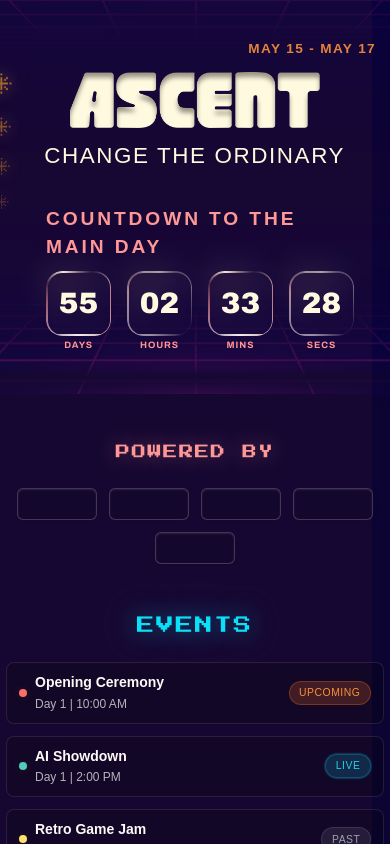
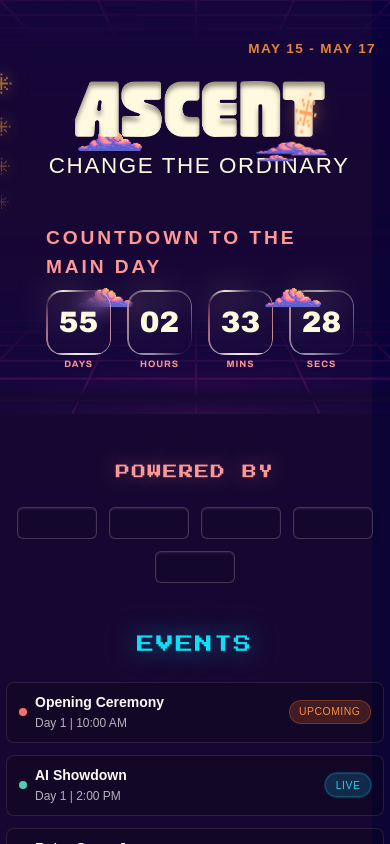
Before and after one commit to Ascent-2026/ascent, a Next.js app: page /home in a window 390 px wide. Shown: the top 844 px of the page. Built offline with nearby package versions, Linux system fonts and the light colour scheme; no server answers; a web font is replaced by a local one.

Commit message:
Fix mobile home clouds visibility, layering, and animation

```diff
--- a/styles/homepage.module.css
+++ b/styles/homepage.module.css
@@ -494,6 +494,28 @@
   }
 }
 
+@keyframes floatLeftMobile {
+  0%,
+  100% {
+    transform: translateX(-8px);
+  }
+
+  50% {
+    transform: translateX(-20px);
+  }
+}
+
+@keyframes floatRightMobile {
+  0%,
+  100% {
+    transform: translateX(8px);
+  }
+
+  50% {
+    transform: translateX(20px);
+  }
+}
+
 @media (max-width: 768px) {
   .pageContainer {
     width: 100%;
@@ -505,23 +527,102 @@
   }
 
   .headingSection {
+    position: relative;
     flex-direction: column;
-    gap: 1rem;
+    gap: 0.85rem;
+    min-height: clamp(120px, 28vw, 180px);
   }
 
   .cloudLeft,
   .cloudRight {
-    display: none;
+    display: flex;
+    position: absolute;
+    top: 50%;
+    transform: translateY(-50%);
+    pointer-events: none;
+  }
+
+  .cloudLeft {
+    left: clamp(0.2rem, 2vw, 0.8rem);
+    z-index: 7;
+  }
+
+  .cloudRight {
+    right: clamp(0.2rem, 2vw, 0.8rem);
+    z-index: 12;
+  }
+
+  .cloudLeft img,
+  .cloudRight img {
+    width: clamp(78px, 26vw, 120px);
+    max-height: clamp(46px, 13vw, 78px);
+  }
+
+  .cloudLeft > img,
+  .cloudRight > img {
+    transform: translateX(0);
+  }
+
+  .cloudLeft > img {
+    animation: floatRightMobile 8.5s ease-in-out infinite;
+  }
+
+  .cloudRight > img {
+    animation: floatLeftMobile 8s ease-in-out infinite;
+  }
+
+  .titleContainer {
+    margin-left: 0;
+    z-index: 10;
   }
 
   .countdownSection {
+    position: relative;
     flex-direction: column;
     gap: 1rem;
+    min-height: clamp(108px, 24vw, 150px);
   }
 
   .countdownCloudLeft,
   .countdownCloudRight {
-    display: none;
+    display: flex;
+    position: absolute;
+    top: 50%;
+    transform: translateY(-50%);
+    pointer-events: none;
+  }
+
+  .countdownCloudLeft {
+    left: clamp(0.2rem, 2vw, 0.8rem);
+    z-index: 7;
+  }
+
+  .countdownCloudRight {
+    right: clamp(0.2rem, 2vw, 0.8rem);
+    z-index: 12;
+  }
+
+  .countdownCloudLeft img,
+  .countdownCloudRight img {
+    width: clamp(70px, 22vw, 102px);
+    max-height: clamp(40px, 10vw, 64px);
+  }
+
+  .countdownCloudLeft img,
+  .countdownCloudRight img {
+    transform: translateX(0);
+  }
+
+  .countdownCloudLeft img {
+    animation: floatRightMobile 8.5s ease-in-out infinite;
+  }
+
+  .countdownCloudRight img {
+    animation: floatLeftMobile 9.5s ease-in-out infinite;
+  }
+
+  .countdownContent {
+    z-index: 10;
   }
 
   .timerContainer {
@@ -710,6 +811,18 @@
 }
 
 @media (max-width: 480px) {
+  .cloudLeft img,
+  .cloudRight img {
+    width: clamp(58px, 22vw, 78px);
+    max-height: clamp(34px, 10vw, 48px);
+  }
+
+  .countdownCloudLeft img,
+  .countdownCloudRight img {
+    width: clamp(50px, 18vw, 68px);
+    max-height: clamp(28px, 8.5vw, 42px);
+  }
+
   .poweredBySection {
     margin-top: 2rem;
   }
```
